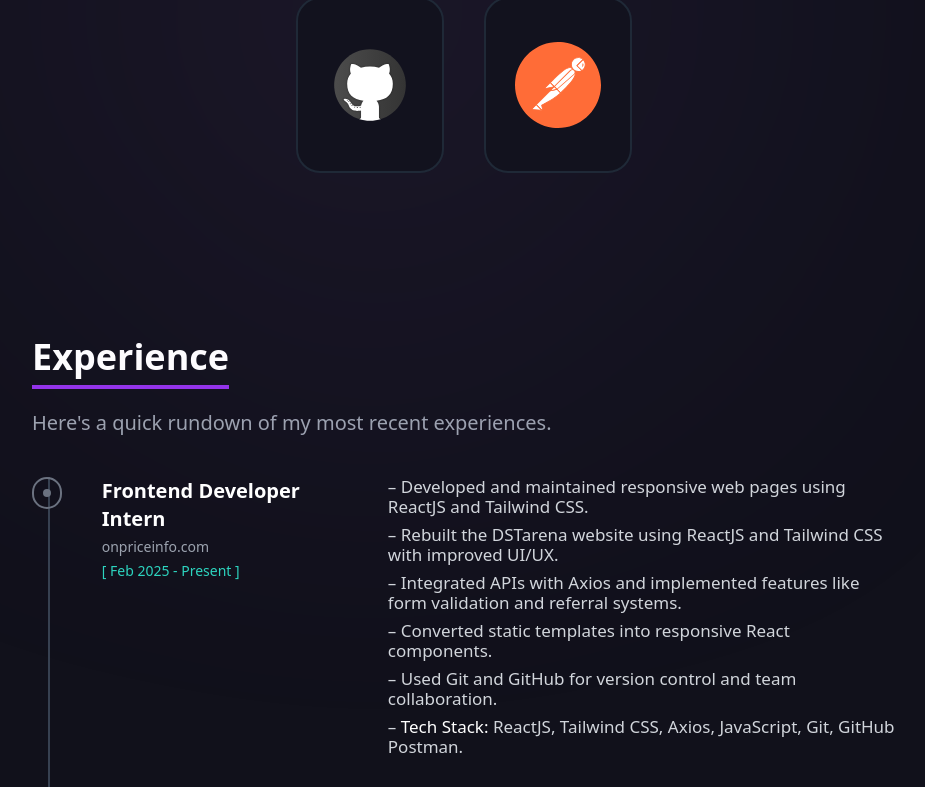
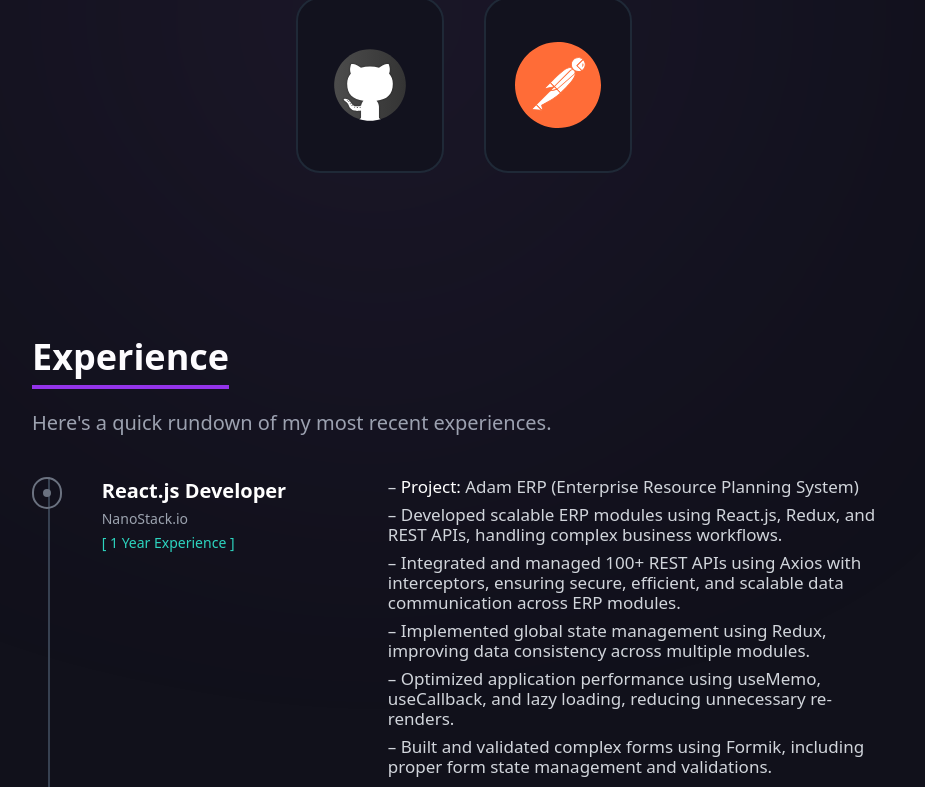
Before and after one commit to Arunyadav46/portfolio, a React (Vite) app: page / in a window 1280 px wide. Shown: the part 1995-2782 px from the top of the page, without its empty margins (176-1101 px from the left). Built offline with nearby package versions, Linux system fonts and the light colour scheme.

Commit message:
updateExperienceSection

```diff
--- a/src/Components/Experience.jsx
+++ b/src/Components/Experience.jsx
@@ -79,11 +79,11 @@ function Experience() {
             >
               <h3 className={`text-xl font-semibold ${
                 isLightTheme ? 'text-gray-900' : 'text-white'
-              }`}>Frontend Developer Intern</h3>
+              }`}>React.js Developer</h3>
               <p className={`text-sm mt-1 ${
                 isLightTheme ? 'text-gray-600' : 'text-gray-400'
-              }`}>onpriceinfo.com</p>
-              <p className="text-teal-400 text-sm mt-1">[ Feb 2025 - Present ]</p>
+              }`}>NanoStack.io</p>
+              <p className="text-teal-400 text-sm mt-1">[ 1 Year Experience ]</p>
             </motion.div>
 
             {/* Right Column */}
@@ -97,12 +97,15 @@ function Experience() {
             >
               <ul className="space-y-2 text-[17px]">
                 {[
-                  "– Developed and maintained responsive web pages using ReactJS and Tailwind CSS.",
-                  "– Rebuilt the DSTarena website using ReactJS and Tailwind CSS with improved UI/UX.",
-                  "– Integrated APIs with Axios and implemented features like form validation and referral systems.",
-                  "– Converted static templates into responsive React components.",
-                  "– Used Git and GitHub for version control and team collaboration.",
-                  "– Tech Stack: ReactJS, Tailwind CSS, Axios, JavaScript, Git, GitHub Postman."
+                  "– Project: Adam ERP (Enterprise Resource Planning System)",
+                  "– Developed scalable ERP modules using React.js, Redux, and REST APIs, handling complex business workflows.",
+                  "– Integrated and managed 100+ REST APIs using Axios with interceptors, ensuring secure, efficient, and scalable data communication across ERP modules.",
+                  "– Implemented global state management using Redux, improving data consistency across multiple modules.",
+                  "– Optimized application performance using useMemo, useCallback, and lazy loading, reducing unnecessary re-renders.",
+                  "– Built and validated complex forms using Formik, including proper form state management and validations.",
+                  "– Collaborated closely with testers to identify UI and functional issues, and fixed bugs reported during QA cycles.",
+                  "– Worked with backend and QA teams to ensure smooth API integration, data consistency, and stable feature delivery.",
+                  "– Tech Stack: React.js, Redux, REST APIs, Axios, Formik, JavaScript, Git, GitHub."
                 ].map((item, index) => (
                   <motion.li
                     key={index}
@@ -114,7 +117,13 @@ function Experience() {
                       <>
                         – <span className={`font-medium ${
                           isLightTheme ? 'text-gray-900' : 'text-white'
-                        }`}>Tech Stack:</span> ReactJS, Tailwind CSS, Axios, JavaScript, Git, GitHub Postman.
+                        }`}>Tech Stack:</span> React.js, Redux, REST APIs, Axios, Formik, JavaScript, Git, GitHub.
+                      </>
+                    ) : item.includes("Project:") ? (
+                      <>
+                        – <span className={`font-medium ${
+                          isLightTheme ? 'text-gray-900' : 'text-white'
+                        }`}>Project:</span> Adam ERP (Enterprise Resource Planning System)
                       </>
                     ) : (
                       item
```
Also changed, not shown: src/Context/ThemeContext.jsx (line endings or trailing spaces).
